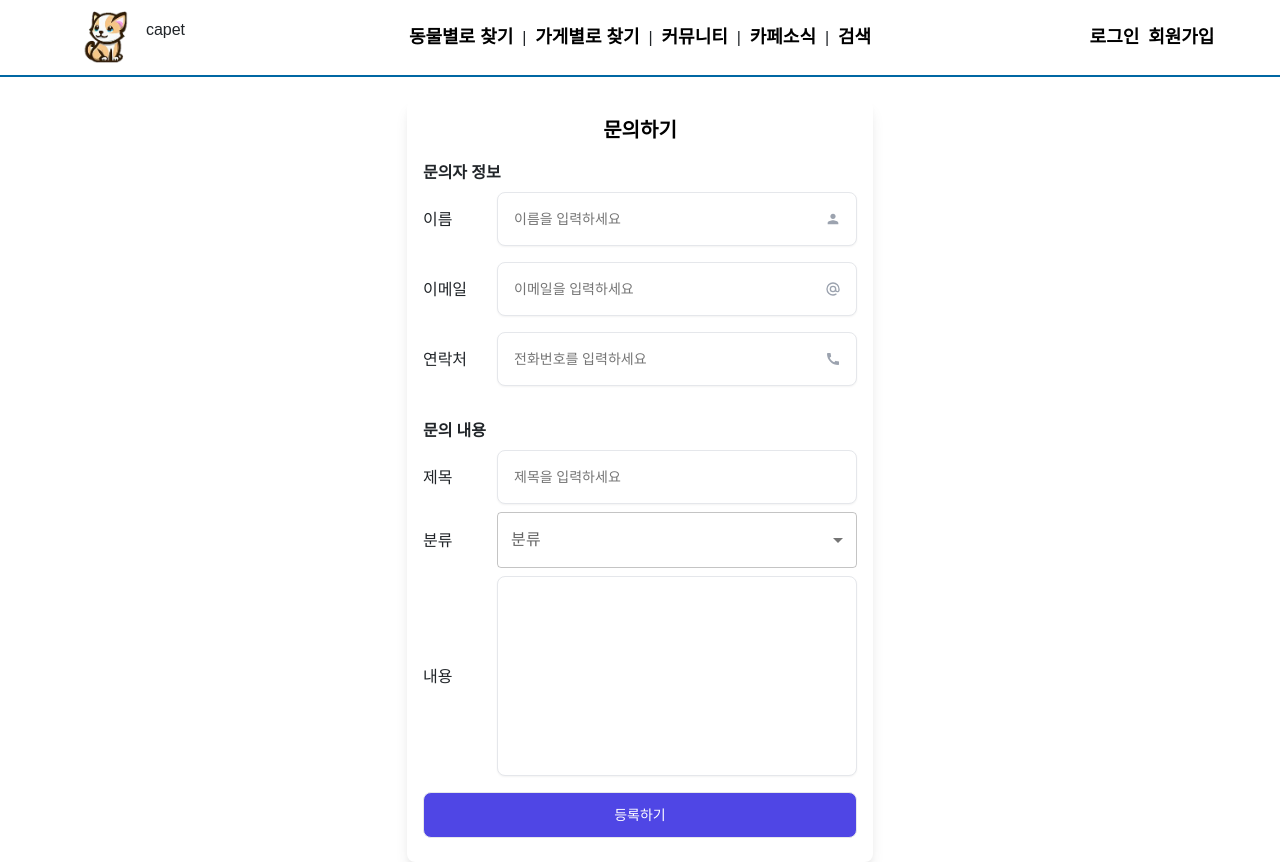
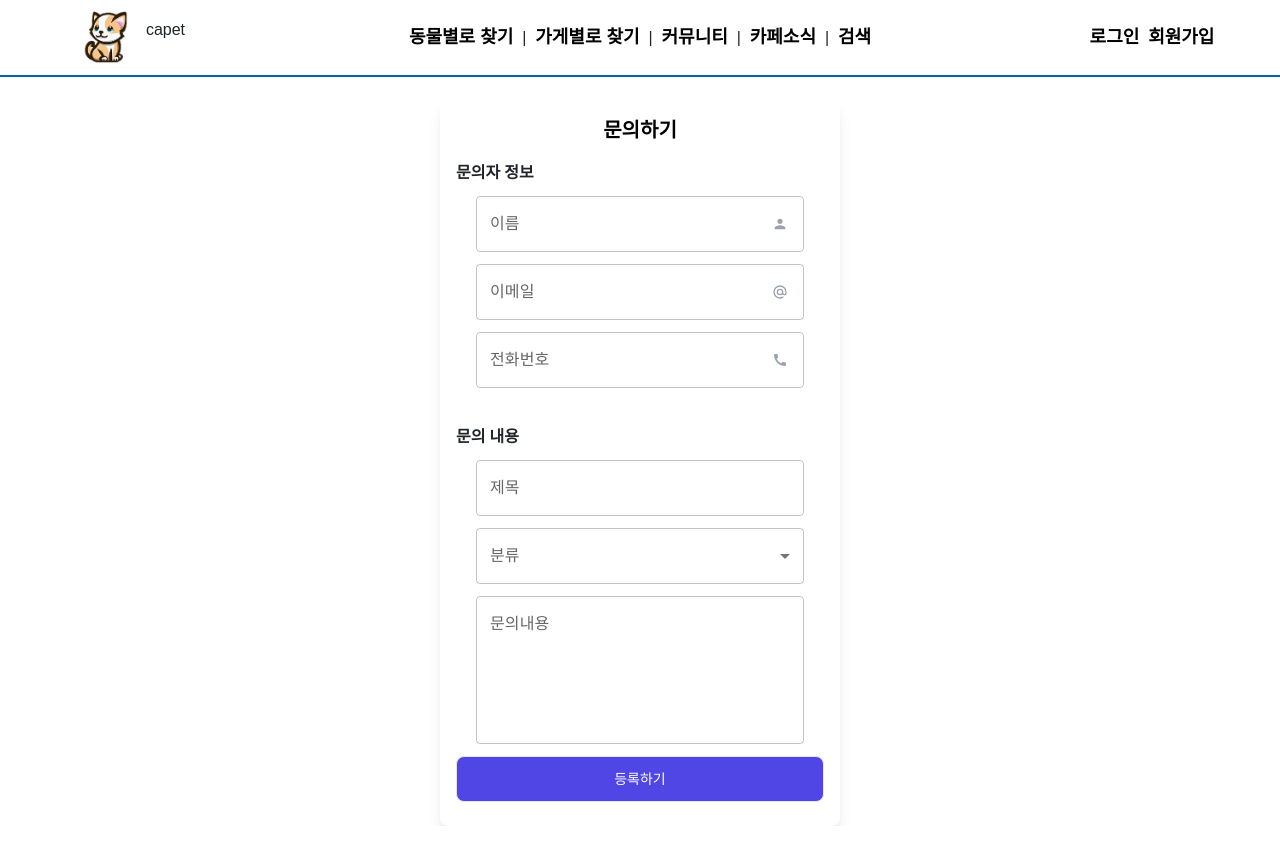
Before and after one commit to steve15963/Cafet, a React (Create React App) app in the folder frontend/: page /inquiry in a window 1280 px wide. After the commit the page ends 826 px from the top, so only its background shows below. Built offline with nearby package versions, Linux system fonts and the light colour scheme.

Commit message:
Update: finished inquiry form

```diff
--- a/frontend/src/components/InquiryForm/InquiryForm.css
+++ b/frontend/src/components/InquiryForm/InquiryForm.css
@@ -15,6 +15,7 @@
   background-color: #fff;
   display: block;
   padding: 1rem;
+  min-width: 400px;
   max-width: 60%;
   border-radius: 0.5rem;
   box-shadow: 0 10px 15px -3px rgba(0, 0, 0, 0.1),
@@ -34,58 +35,16 @@
   display: flex;
   justify-content: space-between;
   align-items: center;
-}
-.input-container p {
-  margin-top: 15px;
-  margin-right: 30px;
+  margin: 12px 20px;
 }
 
-.input-container-2 {
-  position: relative;
-  display: flex;
-  justify-content: space-between;
-  align-items: center;
-}
-.input-container-2 p {
-  margin-top: 15px;
-  margin-right: 30px;
-}
-.input-container-2 input {
-  background-color: #fff;
-  padding: 1rem;
-  padding-right: 3rem;
-  font-size: 0.875rem;
-  line-height: 1.25rem;
-  width: 360px;
-  border-radius: 0.5rem;
-  box-shadow: 0 1px 2px 0 rgba(0, 0, 0, 0.05);
-}
-
-.input-container-2 input {
-  outline: none;
-  border: 1px solid #e5e7eb;
-  margin: 8px 0;
-}
-
-.input-container input,
 .form button {
   outline: none;
   border: 1px solid #e5e7eb;
   margin: 8px 0;
 }
 
-.input-container input {
-  background-color: #fff;
-  padding: 1rem;
-  padding-right: 3rem;
-  font-size: 0.875rem;
-  line-height: 1.25rem;
-  width: 360px;
-  border-radius: 0.5rem;
-  box-shadow: 0 1px 2px 0 rgba(0, 0, 0, 0.05);
-}
-
-.input-container span {
+.icon {
   display: grid;
   position: absolute;
   top: 0;
@@ -96,10 +55,7 @@
   place-content: center;
 }
 
-.inquiry-input {
-  min-height: 200px;
-}
-.input-container span svg {
+.icon svg {
   color: #9ca3af;
   width: 1rem;
   height: 1rem;
--- a/frontend/src/components/InquiryForm/InquiryForm.js
+++ b/frontend/src/components/InquiryForm/InquiryForm.js
@@ -4,6 +4,7 @@ import { MdPerson, MdCall } from "react-icons/md";
 import FormControl from "@mui/material/FormControl";
 import Select from "@mui/material/Select";
 import { InputLabel, MenuItem } from "@mui/material";
+import TextField from "@mui/material/TextField";
 
 const InquiryForm = () => {
   const [category, setCategory] = React.useState("");
@@ -21,16 +22,29 @@ const InquiryForm = () => {
         <p className="form-title">문의하기</p>
         <b>문의자 정보</b>
         <div className="input-container">
-          <p>이름</p>
-          <input placeholder="이름을 입력하세요" type="text" />
+          <TextField
+            id="outlined-basic"
+            label="이름"
+            variant="outlined"
+            placeholder="이름을 쓰세요"
+            fullWidth
+          />
           <span className="icon">
             <MdPerson />
           </span>
         </div>
         <div className="input-container">
-          <p>이메일</p>
-          <input placeholder="이메일을 입력하세요" type="email" />
-          <span>
+          <TextField
+            id="outlined-basic"
+            label="이메일"
+            placeholder="이메일을 쓰세요"
+            variant="outlined"
+            inputProps={{
+              type: "email",
+            }}
+            fullWidth
+          />
+          <span className="icon">
             <svg
               stroke="currentColor"
               viewBox="0 0 24 24"
@@ -47,24 +61,30 @@ const InquiryForm = () => {
           </span>
         </div>
         <div className="input-container">
-          <p>연락처</p>
-          <input placeholder="전화번호를 입력하세요" type="text" />
-          <span>
+          <TextField
+            id="outlined-basic"
+            label="전화번호"
+            placeholder="전화번호를 적으세요"
+            variant="outlined"
+            fullWidth
+          />
+          <span className="icon">
             <MdCall />
           </span>
         </div>
         <br />
         <b>문의 내용</b>
         <div className="input-container">
-          <p>제목</p>
-          <input placeholder="제목을 입력하세요" type="text" />
+          <TextField
+            id="outlined-basic"
+            label="제목"
+            variant="outlined"
+            placeholder="제목을 쓰세요"
+            fullWidth
+          />
         </div>
-        {/* <div className="input-container">
-          <p>분류</p>
-        </div> */}
-        <div className="input-container-2">
-          <p>분류</p>
-          <FormControl sx={{ width: 360 }}>
+        <div className="input-container">
+          <FormControl fullWidth>
             <InputLabel id="select-label">분류</InputLabel>
             <Select
               labelId="select-label"
@@ -82,9 +102,15 @@ const InquiryForm = () => {
           </FormControl>
         </div>
 
-        <div class="input-container">
-          <p>내용</p>
-          <input type="text" className="inquiry-input" />
+        <div className="input-container">
+          <TextField
+            id="outlined-textarea"
+            label="문의내용"
+            placeholder="내용을 입력하세요"
+            multiline
+            fullWidth
+            rows={5}
+          />
         </div>
         <button class="submit" onClick={handleSubmit}>
           등록하기
```
